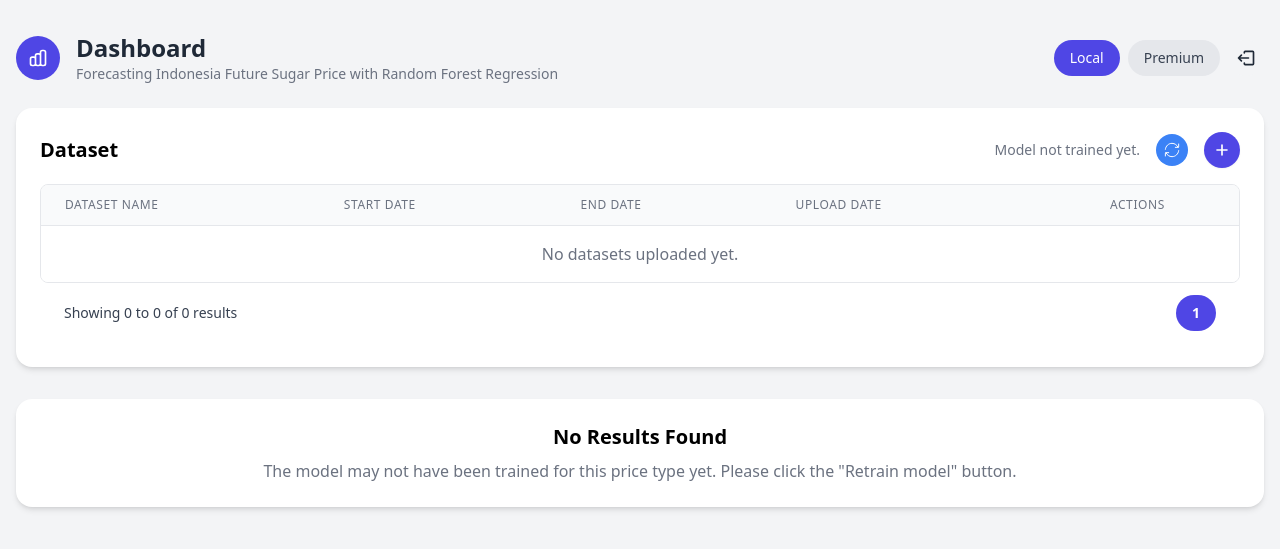
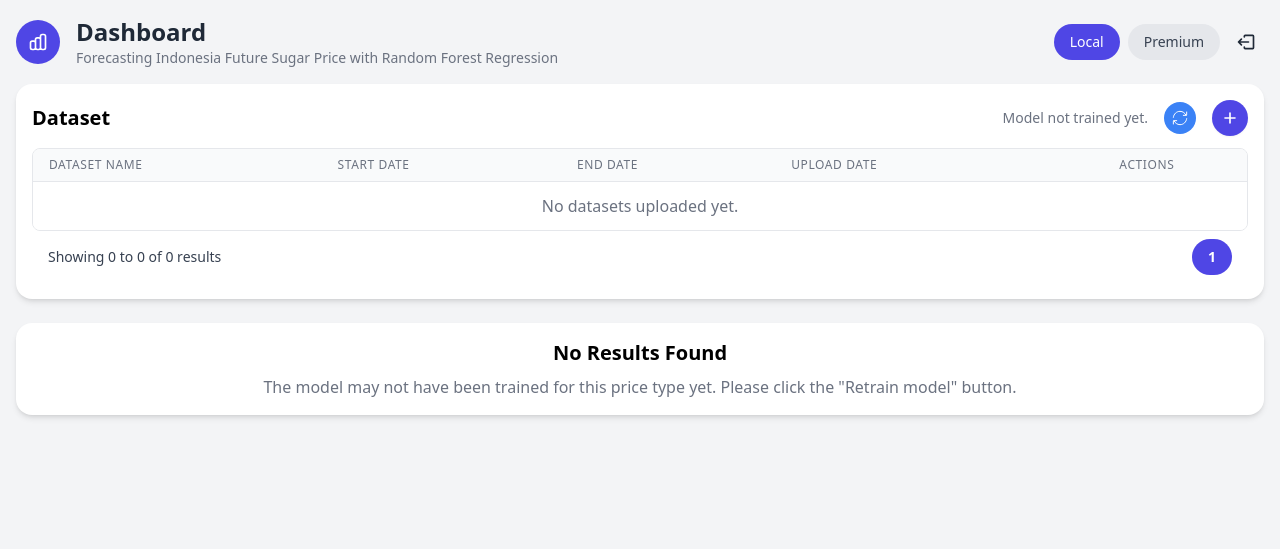
Before and after one commit to rReyvn/SugarPricePredict-Web, a Django app: page /dashboard/ in a window 1280 px wide. Shown: the top 549 px of the page. Run offline with Django 5.2, Linux system fonts and the light colour scheme; the visitor is signed in with stand-in values (Sample User, id 1); data that the repository does not hold is empty; some libraries are stand-ins or nearby versions.

Commit message:
refactor: standardize UI spacing and reduce container padding across templates and components

```diff
--- a/sugar/static/js/home_results_card.js
+++ b/sugar/static/js/home_results_card.js
@@ -39,7 +39,7 @@ document.addEventListener('DOMContentLoaded', function () {
 
     function fetchAndRenderResults() {
         resultsContainer.innerHTML = `
-            <div class="flex flex-col items-center justify-center p-6 bg-white rounded-2xl shadow-md h-96">
+            <div class="flex flex-col items-center justify-center p-4 bg-white rounded-2xl shadow-md h-96">
                 <svg class="animate-spin h-8 w-8 text-indigo-600 mb-4" xmlns="http://www.w3.org/2000/svg" fill="none" viewBox="0 0 24 24">
                     <circle class="opacity-25" cx="12" cy="12" r="10" stroke="currentColor" stroke-width="4"></circle>
                     <path class="opacity-75" fill="currentColor" d="M4 12a8 8 0 018-8V0C5.373 0 0 5.373 0 12h4zm2 5.291A7.962 7.962 0 014 12H0c0 3.042 1.135 5.824 3 7.938l3-2.647z"></path>
@@ -74,7 +74,7 @@ document.addEventListener('DOMContentLoaded', function () {
             })
             .then(data => {
                 resultsContainer.innerHTML = `
-                    <div class="p-6 bg-white rounded-2xl shadow-md">
+                    <div class="p-4 bg-white rounded-2xl shadow-md">
                         <div class="flex flex-wrap justify-between items-center mb-4 gap-4">
                             <h2 class="text-xl font-semibold">Prediction Results</h2>
                             <div class="flex items-center gap-4">
@@ -301,7 +301,7 @@ document.addEventListener('DOMContentLoaded', function () {
             })
             .catch(error => {
                 resultsContainer.innerHTML = `
-                    <div class="p-6 bg-white rounded-2xl shadow-md text-center">
+                    <div class="p-4 bg-white rounded-2xl shadow-md text-center">
                         <h2 class="text-xl font-semibold mb-2">No Results Yet</h2>
                         <p class="text-gray-500">The model has not been trained yet</p>
                     </div>
--- a/sugar/static/js/results_card.js
+++ b/sugar/static/js/results_card.js
@@ -66,7 +66,7 @@ document.addEventListener('DOMContentLoaded', function () {
 
     function fetchAndRenderResults() {
         resultsContainer.innerHTML = `
-            <div class="flex flex-col items-center justify-center p-6 bg-white rounded-2xl shadow-md h-96">
+            <div class="flex flex-col items-center justify-center p-4 bg-white rounded-2xl shadow-md h-96">
                 <svg class="animate-spin h-8 w-8 text-indigo-600 mb-4" xmlns="http://www.w3.org/2000/svg" fill="none" viewBox="0 0 24 24">
                     <circle class="opacity-25" cx="12" cy="12" r="10" stroke="currentColor" stroke-width="4"></circle>
                     <path class="opacity-75" fill="currentColor" d="M4 12a8 8 0 018-8V0C5.373 0 0 5.373 0 12h4zm2 5.291A7.962 7.962 0 014 12H0c0 3.042 1.135 5.824 3 7.938l3-2.647z"></path>
@@ -116,7 +116,7 @@ document.addEventListener('DOMContentLoaded', function () {
                 const splitString = splitRatio ? `${(splitRatio.train * 100).toFixed(0)}:${(splitRatio.val * 100).toFixed(0)}:${(splitRatio.test * 100).toFixed(0)}` : 'N/A';
 
                 resultsContainer.innerHTML = `
-                    <div class="p-6 bg-white rounded-2xl shadow-md">
+                    <div class="p-4 bg-white rounded-2xl shadow-md">
                         <div class="flex flex-wrap justify-between items-center mb-4 gap-4">
                             <h2 class="text-xl font-semibold">Prediction Results</h2>
                             <div class="flex items-center gap-4">
@@ -358,7 +358,7 @@ document.addEventListener('DOMContentLoaded', function () {
             })
             .catch(error => {
                 resultsContainer.innerHTML = `
-                    <div class="p-6 bg-white rounded-2xl shadow-md text-center">
+                    <div class="p-4 bg-white rounded-2xl shadow-md text-center">
                         <h2 class="text-xl font-semibold mb-2">No Results Found</h2>
                         <p class="text-gray-500">The model may not have been trained for this price type yet. Please click the "Retrain model" button.</p>
                     </div>
--- a/sugar/templates/components/dashboard_header.html
+++ b/sugar/templates/components/dashboard_header.html
@@ -1,5 +1,5 @@
 {% load static %}
-<div class="flex flex-col space-y-4 md:flex-row md:justify-between md:items-center md:space-y-0 mb-6">
+<div class="flex flex-col space-y-4 md:flex-row md:justify-between md:items-center md:space-y-0 mb-4">
     <!-- Title -->
     <div class="flex items-center space-x-4">
         <div class="bg-indigo-600 p-3 rounded-full text-white">{% include "icons/signal.svg" %}</div>
@@ -12,12 +12,13 @@
     <!-- Right-side Group (Filter + Button) -->
     <div class="flex flex-wrap items-center justify-center gap-x-2 gap-y-2">
         <!-- Filter -->
-        <a href="?price_type=local" class="px-4 py-2 text-sm font-medium rounded-full {% if price_type == 'local' %}bg-indigo-600 text-white{% else %}bg-gray-200 text-gray-700{% endif %}">Local</a>
-        <a href="?price_type=premium" class="px-4 py-2 text-sm font-medium rounded-full {% if price_type == 'premium' %}bg-indigo-600 text-white{% else %}bg-gray-200 text-gray-700{% endif %}">Premium</a>
+        <a href="?price_type=local"
+            class="px-4 py-2 text-sm font-medium rounded-full {% if price_type == 'local' %}bg-indigo-600 text-white{% else %}bg-gray-200 text-gray-700{% endif %}">Local</a>
+        <a href="?price_type=premium"
+            class="px-4 py-2 text-sm font-medium rounded-full {% if price_type == 'premium' %}bg-indigo-600 text-white{% else %}bg-gray-200 text-gray-700{% endif %}">Premium</a>
         <!-- Logout Button -->
-        <button type="button"
-                title="Logout"
-                class="flex items-center justify-center rounded-full bg-gray-100 p-2 text-gray-800 hover:bg-gray-200"
-                data-modal-show="logout-confirmation-modal">{% include "icons/logout.svg" %}</button>
+        <button type="button" title="Logout"
+            class="flex items-center justify-center rounded-full bg-gray-100 p-2 text-gray-800 hover:bg-gray-200"
+            data-modal-show="logout-confirmation-modal">{% include "icons/logout.svg" %}</button>
     </div>
 </div>
--- a/sugar/templates/components/dataset_card.html
+++ b/sugar/templates/components/dataset_card.html
@@ -1,6 +1,6 @@
 {% load static %}
-<div class="p-6 bg-white rounded-2xl shadow-md">
-    <div class="flex flex-wrap justify-between items-center mb-4 gap-4">
+<div class="p-4 bg-white rounded-2xl shadow-md">
+    <div class="flex flex-wrap justify-between items-center mb-3 gap-3">
         <h2 class="text-xl font-semibold">Dataset</h2>
         <div class="flex items-center gap-4">
             <p class="text-sm text-gray-500" id="last-trained-text">
@@ -30,23 +30,23 @@
             <thead class="bg-gray-50">
                 <tr>
                     <th scope="col"
-                        class="px-6 py-3 text-left text-xs font-medium text-gray-500 uppercase tracking-wider">
+                        class="px-4 py-2 text-left text-xs font-medium text-gray-500 uppercase tracking-wider">
                         Dataset Name
                     </th>
                     <th scope="col"
-                        class="px-6 py-3 text-left text-xs font-medium text-gray-500 uppercase tracking-wider">
+                        class="px-4 py-2 text-left text-xs font-medium text-gray-500 uppercase tracking-wider">
                         Start Date
                     </th>
                     <th scope="col"
-                        class="px-6 py-3 text-left text-xs font-medium text-gray-500 uppercase tracking-wider">
+                        class="px-4 py-2 text-left text-xs font-medium text-gray-500 uppercase tracking-wider">
                         End Date
                     </th>
                     <th scope="col"
-                        class="px-6 py-3 text-left text-xs font-medium text-gray-500 uppercase tracking-wider">
+                        class="px-4 py-2 text-left text-xs font-medium text-gray-500 uppercase tracking-wider">
                         Upload Date
                     </th>
                     <th scope="col"
-                        class="px-6 py-3 text-center text-xs font-medium text-gray-500 uppercase tracking-wider">
+                        class="px-4 py-2 text-center text-xs font-medium text-gray-500 uppercase tracking-wider">
                         Actions
                     </th>
                 </tr>
@@ -54,11 +54,11 @@
             <tbody class="bg-white divide-y divide-gray-200">
                 {% for file in uploaded_files %}
                     <tr>
-                        <td class="px-6 py-4 whitespace-nowrap">{{ file.name }}</td>
-                        <td class="px-6 py-4 whitespace-nowrap">{{ file.start_date|date:"d-m-y" }}</td>
-                        <td class="px-6 py-4 whitespace-nowrap">{{ file.end_date|date:"d-m-y" }}</td>
-                        <td class="px-6 py-4 whitespace-nowrap">{{ file.upload_date|date:"d-m-y" }}</td>
-                        <td class="px-6 py-4 whitespace-nowrap">
+                        <td class="px-4 py-3 whitespace-nowrap">{{ file.name }}</td>
+                        <td class="px-4 py-3 whitespace-nowrap">{{ file.start_date|date:"d-m-y" }}</td>
+                        <td class="px-4 py-3 whitespace-nowrap">{{ file.end_date|date:"d-m-y" }}</td>
+                        <td class="px-4 py-3 whitespace-nowrap">{{ file.upload_date|date:"d-m-y" }}</td>
+                        <td class="px-4 py-3 whitespace-nowrap">
                             <div class="flex items-center justify-center space-x-4">
                                 <a href="{% url 'download_file' file_id=file.id %}"
                                    title="Download file"
@@ -77,7 +77,7 @@
                 {% empty %}
                     <tr>
                         <td colspan="5"
-                            class="px-6 py-4 whitespace-nowrap text-center text-gray-500">
+                            class="px-4 py-3 whitespace-nowrap text-center text-gray-500">
                             No datasets uploaded yet.
                         </td>
                     </tr>
@@ -86,7 +86,7 @@
         </table>
     </div>
     <!-- Pagination Controls -->
-    <div class="flex items-center justify-between px-4 py-3 sm:px-6">
+    <div class="flex items-center justify-between px-4 py-2 sm:px-4">
         <div class="flex flex-1 justify-between sm:hidden">
             {% if uploaded_files.has_previous %}
                 <a href="?page={{ uploaded_files.previous_page_number }}"
--- a/sugar/templates/components/home_results_card.html
+++ b/sugar/templates/components/home_results_card.html
@@ -1,5 +1,5 @@
 <div id="results-container"
-     class="mt-8"
+     class="mt-6"
      data-results-url="{% url 'prediction_results' %}"
      data-table-url="{% url 'prediction_table' %}">
 </div>
--- a/sugar/templates/components/results_card.html
+++ b/sugar/templates/components/results_card.html
@@ -1,5 +1,5 @@
 <div id="results-container"
-     class="mt-8"
+     class="mt-6"
      data-results-url="{% url 'prediction_results' %}"
      data-table-url="{% url 'prediction_table' %}">
 </div>
--- a/sugar/templates/dashboard.html
+++ b/sugar/templates/dashboard.html
@@ -4,7 +4,7 @@
     Dashboard
 {% endblock title %}
 {% block content %}
-    <div class="container mx-auto px-4 py-8">
+    <div class="container mx-auto px-4 py-4">
         {% include "components/dashboard_header.html" %}
         {% include "components/dataset_card.html" %}
         {% include "components/results_card.html" %}
--- a/sugar/templates/home.html
+++ b/sugar/templates/home.html
@@ -4,7 +4,7 @@
   Sugar Price Prediction
 {% endblock title %}
 {% block content %}
-  <div class="container mx-auto px-4 py-8">
+  <div class="container mx-auto px-4 py-4">
     {% include "components/home_header.html" %}
     {% include "components/home_prediction_context.html" %}
     {% include "components/home_results_card.html" %}
--- a/sugar/templates/login.html
+++ b/sugar/templates/login.html
@@ -6,7 +6,7 @@
     <div class="flex items-center justify-center min-h-screen">
         <div class="mx-auto max-w-lg w-full px-4">
             <form method="post"
-                  class="mb-0 mt-6 space-y-4 rounded-2xl bg-white p-4 shadow-md sm:p-6 lg:p-8">
+                  class="mb-0 mt-6 space-y-4 rounded-2xl bg-white p-4 shadow-md sm:p-4 lg:p-6">
                 {% csrf_token %}
                 <div class="flex flex-col items-center justify-center">
                     <div class="bg-indigo-600 rounded-full p-3 text-white">{% include "icons/user.svg" %}</div>
```
Also changed, not shown: sugar/templates/components/home_header.html (+4 -4 lines), sugar/templates/components/home_prediction_context.html (+8 -8 lines).
